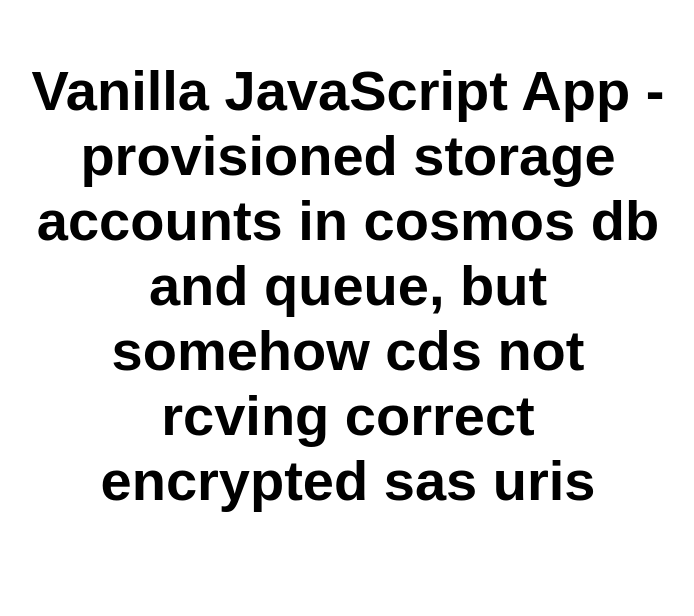
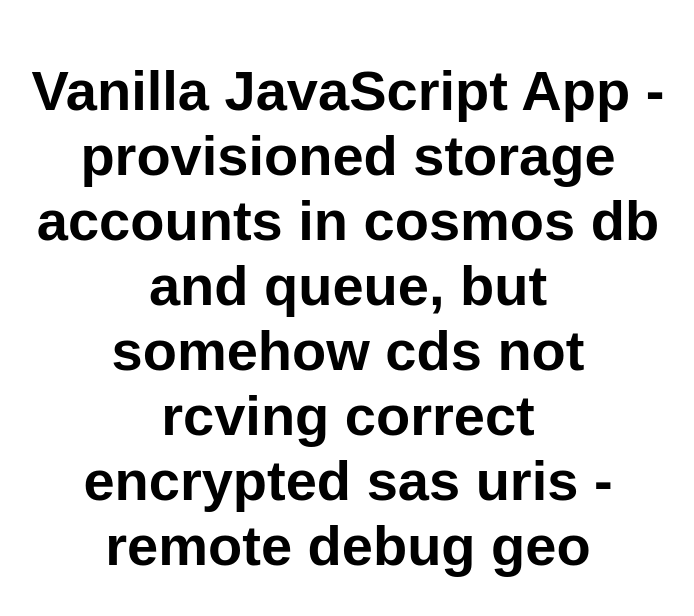
Before and after one commit to cmriachi/vanilla-basic-3, a website: page src/index.html in a window 1280 px wide. Shown: the whole page, without its empty margins (292-986 px from the left). Drawn offline with Linux system fonts and the light colour scheme.

Commit message:
Update index.html

```diff
--- a/src/index.html
+++ b/src/index.html
@@ -10,7 +10,7 @@
 
 <body>
   <main>
-    <h1>Vanilla JavaScript App - provisioned storage accounts in cosmos db and queue, but somehow cds not rcving correct encrypted sas uris</h1>
+    <h1>Vanilla JavaScript App - provisioned storage accounts in cosmos db and queue, but somehow cds not rcving correct encrypted sas uris - remote debug geo</h1>
   </main>
 </body>
 
```
